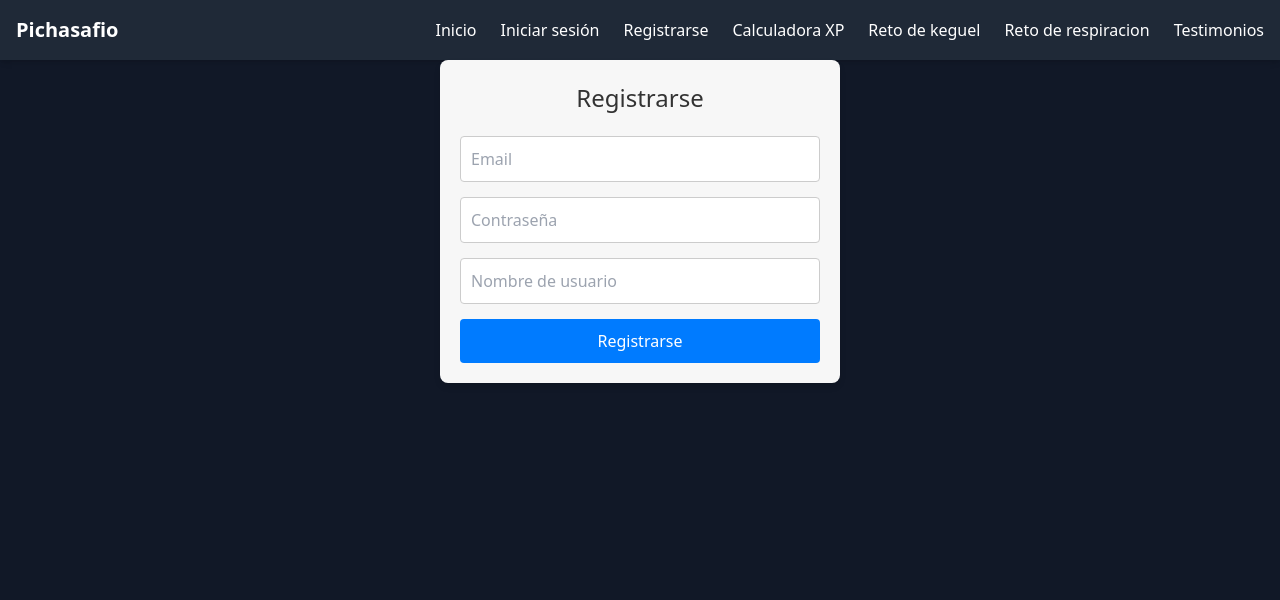
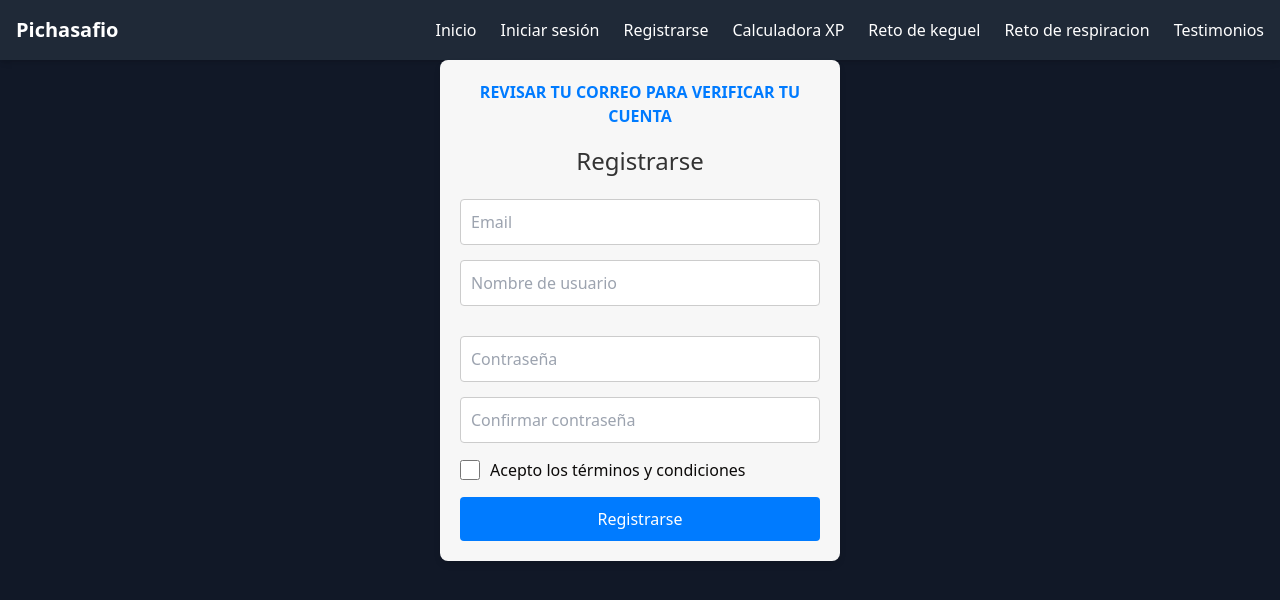
Before and after one commit to marketingpichal/pichasafio, a React (Vite) app: page /register in a window 1280 px wide. Both pictures are taken after a click on the button "Sí, tengo 18+". Shown: the top 600 px of the page. Built offline with nearby package versions, Linux system fonts and the light colour scheme; no server answers.

Commit message:
toca backend

```diff
--- a/package.json
+++ b/package.json
@@ -33,6 +33,7 @@
     "react": "^19.0.0",
     "react-dom": "^19.0.0",
     "react-router-dom": "^6.30.0",
+    "resend": "^4.1.2",
     "shadcn-ui": "^0.9.4",
     "styled-components": "^6.1.15",
     "tailwind-merge": "^3.0.1",
--- a/src/components/Register/index.tsx
+++ b/src/components/Register/index.tsx
@@ -1,5 +1,7 @@
-import { useState } from 'react';
+import { useState, useEffect } from 'react';
 import { supabase } from '../../lib/supabaseClient';
+import { Resend } from 'resend';
+import process from 'process';
 
 interface AuthResponse {
   data: {
@@ -13,55 +15,131 @@ interface ProfileResponse {
   error: any | null;
 }
 
+const resend = new Resend(import.meta.env.VITE_RESEND_API_KEY);
+
 export default function Register() {
   const [email, setEmail] = useState<string>('');
   const [password, setPassword] = useState<string>('');
+  const [confirmPassword, setConfirmPassword] = useState<string>('');
   const [username, setUsername] = useState<string>('');
+  const [termsAccepted, setTermsAccepted] = useState<boolean>(false);
   const [error, setError] = useState<string | null>(null);
   const [loading, setLoading] = useState<boolean>(false);
   const [success, setSuccess] = useState<boolean>(false);
+  const [usernameAvailable, setUsernameAvailable] = useState<boolean | null>(null);
+  const [checkingUsername, setCheckingUsername] = useState<boolean>(false);
+
+  // Validar disponibilidad del nombre de usuario
+  useEffect(() => {
+    const checkUsername = async () => {
+      if (username.length > 0) {
+        setCheckingUsername(true);
+        setUsernameAvailable(null);
+        const { data, error } = await supabase
+          .from('profiles')
+          .select('username')
+          .eq('username', username)
+          .single();
+
+        if (error && error.code !== 'PGRST116') {
+          setError('Error al verificar el nombre de usuario');
+          setUsernameAvailable(null);
+        } else if (data) {
+          setUsernameAvailable(false);
+        } else {
+          setUsernameAvailable(true);
+        }
+        setCheckingUsername(false);
+      }
+    };
+
+    const timeout = setTimeout(checkUsername, 500);
+    return () => clearTimeout(timeout);
+  }, [username]);
+
+  const sendVerificationEmailWithResend = async (userEmail: string, token: string) => {
+    try {
+      await resend.emails.send({
+        from: process.env.REACT_APP_RESEND_FROM_EMAIL || 'noreply@tu-dominio.com',
+        to: userEmail,
+        subject: 'Verifica tu cuenta',
+        html: `<p>Haz clic <a href="${process.env.REACT_APP_SITE_URL}/verify?token=${token}&type=signup">aquí</a> para verificar tu cuenta.</p>`,
+      });
+      console.log('Correo de verificación enviado con Resend');
+    } catch (err) {
+      console.error('Error enviando correo con Resend:', err);
+      setError('No se pudo enviar el correo de verificación. Intenta de nuevo.');
+    }
+  };
 
   const handleRegister = async (e: React.FormEvent) => {
     e.preventDefault();
     setLoading(true);
     setError(null);
 
+    if (password !== confirmPassword) {
+      setError('Las contraseñas no coinciden');
+      setLoading(false);
+      return;
+    }
+    if (!termsAccepted) {
+      setError('Debes aceptar los términos y condiciones');
+      setLoading(false);
+      return;
+    }
+    if (usernameAvailable === false || usernameAvailable === null) {
+      setError('El nombre de usuario no está disponible o aún se está verificando');
+      setLoading(false);
+      return;
+    }
+    if (!email.match(/^[^\s@]+@[^\s@]+\.[^\s@]+$/)) {
+      setError('Por favor, ingresa un correo válido');
+      setLoading(false);
+      return;
+    }
+
     try {
-      // 1. Registrar al usuario con Supabase Auth
       const { data: authData, error: authError }: AuthResponse = await supabase.auth.signUp({
         email,
         password,
         options: {
-          data: { username }, // Pasar el username como metadato (opcional)
+          data: { username },
+          emailRedirectTo: `${process.env.REACT_APP_SITE_URL}/auth/callback`,
         },
       });
 
-      if (authError) throw authError;
-
+      if (authError) {
+        if (authError.message.includes('rate limit exceeded')) {
+          // Si Supabase falla por límite, usa Resend
+          const { data, error } = await supabase.auth.admin.generateLink('signup', email);
+          if (error) throw error;
+          await sendVerificationEmailWithResend(email, data.properties.action_link);
+          setSuccess(true);
+        } else {
+          throw authError;
+        }
+      } else {
         const user = authData.user;
-
         if (!user) throw new Error('No se pudo registrar el usuario.');
 
-      // 2. Insertar datos adicionales en la tabla profiles
         const { error: profileError }: ProfileResponse = await supabase
           .from('profiles')
           .insert({
-          id: user.id, // Vinculamos con el ID del usuario en auth.users
+            id: user.id,
             username,
             email: user.email,
-          created_at: new Date().toISOString(), // O puedes dejar que el default lo maneje
+            created_at: new Date().toISOString(),
           });
 
         if (profileError) {
-        // Si falla la inserción en profiles, podrías eliminar el usuario de auth.users
           await supabase.auth.admin.deleteUser(user.id);
           throw profileError;
         }
 
         setSuccess(true);
-      console.log('Usuario registrado:', user);
+      }
     } catch (err: any) {
-      setError(err.message);
+      setError(err.message || 'Error al registrar. Intenta de nuevo.');
     } finally {
       setLoading(false);
     }
@@ -69,6 +147,7 @@ export default function Register() {
 
   return (
     <div style={styles.container}>
+      <p style={styles.verificationMessage}>REVISAR TU CORREO PARA VERIFICAR TU CUENTA</p>
       <h2 style={styles.title}>Registrarse</h2>
       {success ? (
         <p style={styles.successMessage}>¡Registro exitoso! Por favor, revisa tu correo para confirmar tu cuenta.</p>
@@ -82,6 +161,23 @@ export default function Register() {
             required
             style={styles.input}
           />
+          <div style={styles.inputContainer}>
+            <input
+              type="text"
+              value={username}
+              onChange={(e) => setUsername(e.target.value)}
+              placeholder="Nombre de usuario"
+              required
+              style={styles.input}
+            />
+            {checkingUsername ? (
+              <span style={styles.checking}>Verificando...</span>
+            ) : username && usernameAvailable !== null && (
+              <span style={usernameAvailable ? styles.available : styles.unavailable}>
+                {usernameAvailable ? '✓ Disponible' : '✗ No disponible'}
+              </span>
+            )}
+          </div>
           <input
             type="password"
             value={password}
@@ -91,14 +187,23 @@ export default function Register() {
             style={styles.input}
           />
           <input
-            type="text"
-            value={username}
-            onChange={(e) => setUsername(e.target.value)}
-            placeholder="Nombre de usuario"
+            type="password"
+            value={confirmPassword}
+            onChange={(e) => setConfirmPassword(e.target.value)}
+            placeholder="Confirmar contraseña"
             required
             style={styles.input}
           />
-          <button type="submit" disabled={loading} style={styles.button}>
+          <label style={styles.checkboxContainer}>
+            <input
+              type="checkbox"
+              checked={termsAccepted}
+              onChange={(e) => setTermsAccepted(e.target.checked)}
+              style={styles.checkbox}
+            />
+            Acepto los términos y condiciones
+          </label>
+          <button type="submit" disabled={loading || checkingUsername} style={styles.button}>
             {loading ? 'Cargando...' : 'Registrarse'}
           </button>
           {error && <p style={styles.errorMessage}>{error}</p>}
@@ -107,6 +212,7 @@ export default function Register() {
     </div>
   );
 }
+
 
 const styles = {
   container: {
@@ -121,6 +227,12 @@ const styles = {
     maxWidth: '400px',
     margin: '0 auto',
   },
+  verificationMessage: {
+    color: '#007bff',
+    fontWeight: 'bold',
+    marginBottom: '15px',
+    textAlign: 'center' as 'center',
+  },
   title: {
     fontSize: '24px',
     marginBottom: '20px',
@@ -131,12 +243,51 @@ const styles = {
     flexDirection: 'column',
     width: '100%',
   },
+  inputContainer: {
+    position: 'relative' as 'relative',
+    marginBottom: '15px',
+  },
   input: {
     padding: '10px',
     marginBottom: '15px',
     borderRadius: '4px',
     border: '1px solid #ccc',
     fontSize: '16px',
+    width: '100%',
+  },
+  checking: {
+    color: '#666',
+    position: 'absolute' as 'absolute',
+    right: '10px',
+    top: '50%',
+    transform: 'translateY(-50%)',
+    fontSize: '14px',
+  },
+  available: {
+    color: 'green',
+    position: 'absolute' as 'absolute',
+    right: '10px',
+    top: '50%',
+    transform: 'translateY(-50%)',
+    fontSize: '14px',
+  },
+  unavailable: {
+    color: 'red',
+    position: 'absolute' as 'absolute',
+    right: '10px',
+    top: '50%',
+    transform: 'translateY(-50%)',
+    fontSize: '14px',
+  },
+  checkboxContainer: {
+    marginBottom: '15px',
+    display: 'flex',
+    alignItems: 'center',
+    gap: '10px',
+  },
+  checkbox: {
+    width: '20px',
+    height: '20px',
   },
   button: {
     padding: '10px',
@@ -148,10 +299,6 @@ const styles = {
     cursor: 'pointer',
     transition: 'background-color 0.3s ease',
   },
-  buttonDisabled: {
-    backgroundColor: '#ccc',
-    cursor: 'not-allowed',
-  },
   errorMessage: {
     color: 'red',
     marginTop: '10px',
@@ -160,6 +307,6 @@ const styles = {
   successMessage: {
     color: 'green',
     marginTop: '10px',
-    textAlign: 'center',
+    textAlign: 'center' as 'center',
   },
 };
```
Also changed, not shown: 1 other file (tests, documents, lock files or other folders). Lines whose indentation alone changed are shown as unchanged.
